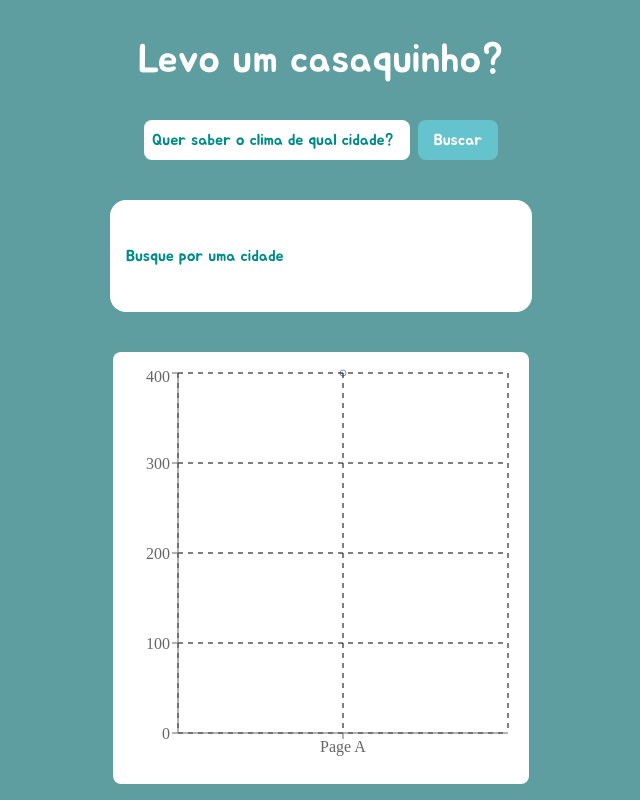
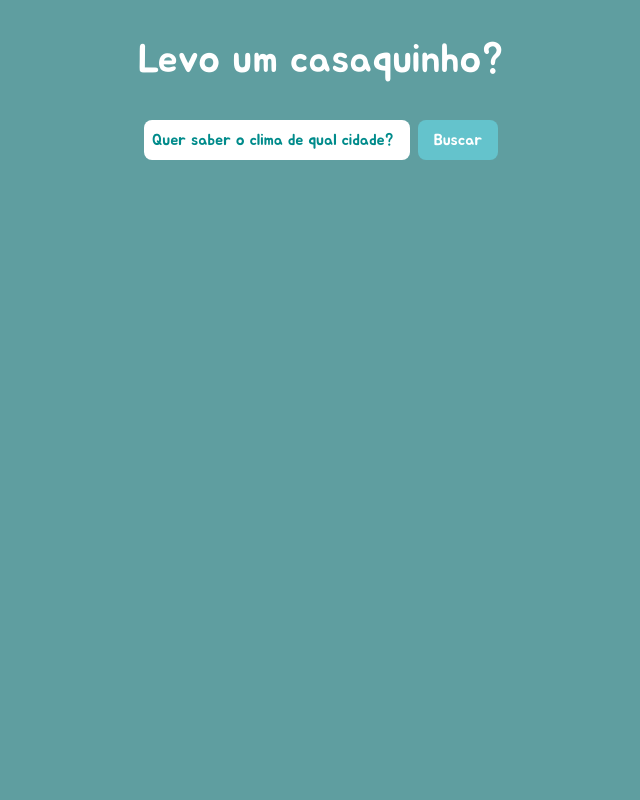
Before and after one commit to montenegroleticia/Weather, a React (Vite) app: page / in a window 1280 px wide. Shown: the whole page, without its empty margins (319-959 px from the left). Built offline with nearby package versions, Linux system fonts and the light colour scheme; no server answers.

Commit message:
Grapic api

```diff
--- a/src/components/ChangeBar/index.jsx
+++ b/src/components/ChangeBar/index.jsx
@@ -2,11 +2,7 @@ import { ContainerChangeBar, ContainerLeft, ContainerRight } from "./style";
 
 function ChangeBar({ weather }) {
   if (!weather || weather.length === 0) {
-    return (
-      <ContainerChangeBar>
-        <p>Busque por uma cidade</p>
-      </ContainerChangeBar>
-    );
+    return;
   }
 
   function kelvinToCelsius(kelvin) {
--- a/src/components/Graphic/index.jsx
+++ b/src/components/Graphic/index.jsx
@@ -7,11 +7,27 @@ import {
   YAxis,
   Tooltip,
 } from "recharts";
-const data = [{ name: "Page A", uv: 400, pv: 2400, amt: 2400 }];
+
+function Graphic({ weatherList }) {
+  console.log(weatherList);
+  if (!weatherList || weatherList.length === 0) {
+    return;
+  }
+
+  function kelvinToCelsius(kelvin) {
+    return (kelvin - 273.15).toFixed(0);
+  }
+
+  const slicedWeatherList = weatherList.list.slice(0, 30);
+
+  const data = slicedWeatherList.map((item) => ({
+    name: item.dt_txt.split(" ")[0],
+    uv: kelvinToCelsius(item.main.temp),
+  }));
 
   const renderLineChart = (
     <LineChart
-    width={400}
+      width={500}
       height={400}
       data={data}
       argin={{ top: 5, right: 20, bottom: 5, left: 0 }}
@@ -24,7 +40,6 @@ const renderLineChart = (
     </LineChart>
   );
 
-function Graphic() {
   return <ContainerGraphic>{renderLineChart}</ContainerGraphic>;
 }
 
--- a/src/pages/HomePage/index.jsx
+++ b/src/pages/HomePage/index.jsx
@@ -5,10 +5,11 @@ import SearchBar from "../../components/SearchBar/index";
 import ChangeBar from "../../components/ChangeBar/index";
 import Graphic from "../../components/Graphic";
 import getGeocoding from "../../services/GeocodingApi";
-import getWeather from "../../services/WeatherApi";
+import weatherApi from "../../services/WeatherApi";
 
 function HomePage() {
   const [weather, setWeather] = useState([]);
+  const [weatherList, setWeatherList] = useState([]);
 
   function getCity(searchValue) {
     getGeocoding(searchValue)
@@ -17,13 +18,22 @@ function HomePage() {
         const lat = cityFirst[0].lat;
         const lon = cityFirst[0].lon;
         getweather(lat, lon);
+        getWeatherList(lat, lon);
       })
       .catch((err) => err.response);
   }
 
   function getweather(lat, lon) {
-    getWeather(lat, lon)
+    weatherApi
+      .getWeather(lat, lon)
       .then((res) => setWeather(res.data))
+      .catch((err) => alert(JSON.stringify(err.response.data)));
+  }
+
+  function getWeatherList(lat, lon) {
+    weatherApi
+      .getWeatherList(lat, lon)
+      .then((res) => setWeatherList(res.data))
       .catch((err) => alert(JSON.stringify(err.response.data)));
   }
 
@@ -32,7 +42,7 @@ function HomePage() {
       <Header />
       <SearchBar getCity={getCity} />
       <ChangeBar weather={weather} />
-      <Graphic />
+      <Graphic weather={weather} weatherList={weatherList} />
     </ContainerHome>
   );
 }
--- a/src/services/WeatherApi.jsx
+++ b/src/services/WeatherApi.jsx
@@ -2,6 +2,7 @@ import axios from "axios";
 
 const apiKey = import.meta.env.VITE_APP_API_KEY;
 const weather = import.meta.env.VITE_APP_WEATHER_URL;
+const weatherList = import.meta.env.VITE_APP_WEATHERLIST_URL;
 
 function getWeather(lat, lon) {
   const promise = axios.get(
@@ -10,4 +11,13 @@ function getWeather(lat, lon) {
   return promise;
 }
 
-export default getWeather;
+function getWeatherList(lat, lon) {
+  const promise = axios.get(
+    `${weatherList}/forecast?lat=${lat}&lon=${lon}&appid=${apiKey}`
+  );
+  return promise;
+}
+
+const weatherApi = { getWeather, getWeatherList };
+
+export default weatherApi;
```
Lines whose indentation alone changed are shown as unchanged.
